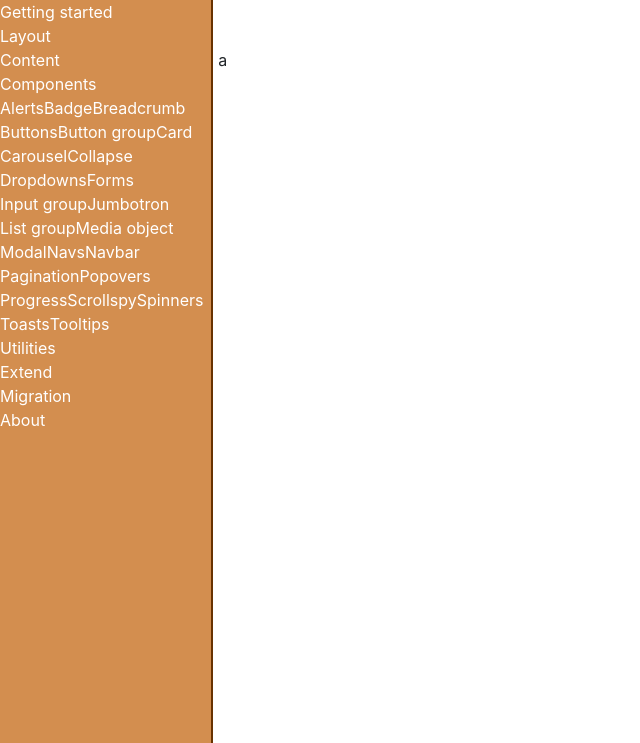
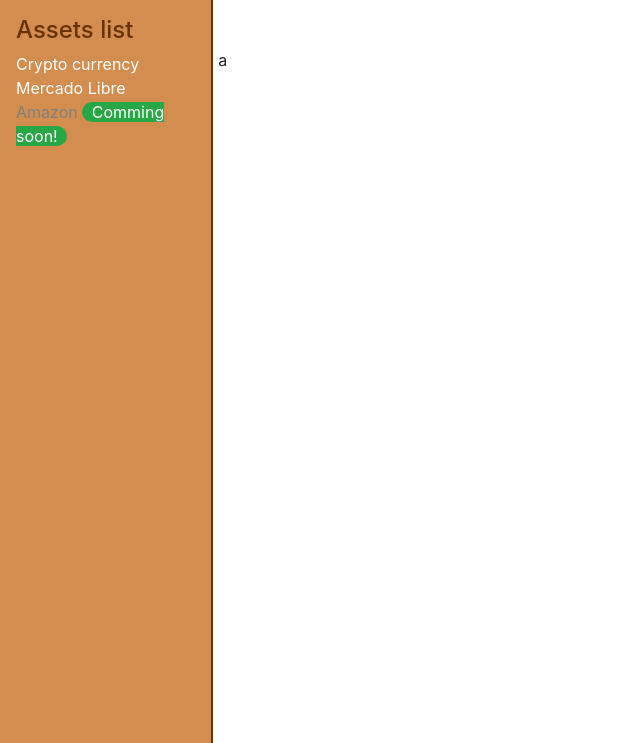
Before and after one commit to gonza56d/hitmeapp, a Django app: page / in a window 1280 px wide. Shown: the part 58-801 px from the top of the page, without its empty margins (0-640 px from the left). Run offline with Django 3.2, Linux system fonts and the light colour scheme; the visitor is signed in with stand-in values (Sample User, id 1); parts of the project's set-up code (start-up, migrations or seed data) failed here and were passed over; some libraries are stand-ins or nearby versions.

Commit message:
sidebar content

```diff
--- a/hitmeapp/templates/sidebar.html
+++ b/hitmeapp/templates/sidebar.html
@@ -1,3 +1,5 @@
+{% load i18n %}
+
 <div class="col-md-3 col-xl-2 bd-sidebar app-sidebar">
 
     <button class="btn bd-search-docs-toggle d-md-none p-0 float-right collapsed" type="button" data-toggle="collapse"
@@ -12,129 +14,28 @@
     </button>
 
     <div class="d-md-block row collapse" id="bd-docs-nav">
-        <nav class="bd-links" aria-label="Main navigation">
+        <nav class="bd-links px-md-3 py-md-3" aria-label="Main navigation">
+
+            <h4>{% translate 'Assets list' %}</h4>
 
             <div class="bd-toc-item">
                 <a class="bd-toc-link" href="/docs/4.6/getting-started/introduction/">
-                    Getting started
+                    Crypto currency
                 </a>
             </div>
 
             <div class="bd-toc-item">
                 <a class="bd-toc-link" href="/docs/4.6/layout/overview/">
-                    Layout
+                    Mercado Libre
                 </a>
             </div>
 
             <div class="bd-toc-item">
-                <a class="bd-toc-link" href="/docs/4.6/content/reboot/">
-                    Content
-                </a>
+                <span class="bd-toc-link disabled" href="#" style="color: grey">
+                    Amazon <span class="badge-pill badge-success">{% translate 'Comming soon!' %}</span>
+                </span>
             </div>
 
-            <div class="bd-toc-item active">
-                <a class="bd-toc-link" href="/docs/4.6/components/alerts/">
-                    Components
-                </a>
-                <ul class="nav bd-sidenav">
-                    <li class="active bd-sidenav-active">
-                        <a href="/docs/4.6/components/alerts/">Alerts</a>
-                    </li>
-                    <li>
-                        <a href="/docs/4.6/components/badge/">Badge</a>
-                    </li>
-                    <li>
-                        <a href="/docs/4.6/components/breadcrumb/">Breadcrumb</a>
-                    </li>
-                    <li>
-                        <a href="/docs/4.6/components/buttons/">Buttons</a>
-                    </li>
-                    <li>
-                        <a href="/docs/4.6/components/button-group/">Button group</a>
-                    </li>
-                    <li>
-                        <a href="/docs/4.6/components/card/">Card</a>
-                    </li>
-                    <li>
-                        <a href="/docs/4.6/components/carousel/">Carousel</a>
-                    </li>
-                    <li>
-                        <a href="/docs/4.6/components/collapse/">Collapse</a>
-                    </li>
-                    <li>
-                        <a href="/docs/4.6/components/dropdowns/">Dropdowns</a>
-                    </li>
-                    <li>
-                        <a href="/docs/4.6/components/forms/">Forms</a>
-                    </li>
-                    <li>
-                        <a href="/docs/4.6/components/input-group/">Input group</a>
-                    </li>
-                    <li>
-                        <a href="/docs/4.6/components/jumbotron/">Jumbotron</a>
-                    </li>
-                    <li>
-                        <a href="/docs/4.6/components/list-group/">List group</a>
-                    </li>
-                    <li>
-                        <a href="/docs/4.6/components/media-object/">Media object</a>
-                    </li>
-                    <li>
-                        <a href="/docs/4.6/components/modal/">Modal</a>
-                    </li>
-                    <li>
-                        <a href="/docs/4.6/components/navs/">Navs</a>
-                    </li>
-                    <li>
-                        <a href="/docs/4.6/components/navbar/">Navbar</a>
-                    </li>
-                    <li>
-                        <a href="/docs/4.6/components/pagination/">Pagination</a>
-                    </li>
-                    <li>
-                        <a href="/docs/4.6/components/popovers/">Popovers</a>
-                    </li>
-                    <li>
-                        <a href="/docs/4.6/components/progress/">Progress</a>
-                    </li>
-                    <li>
-                        <a href="/docs/4.6/components/scrollspy/">Scrollspy</a>
-                    </li>
-                    <li>
-                        <a href="/docs/4.6/components/spinners/">Spinners</a>
-                    </li>
-                    <li>
-                        <a href="/docs/4.6/components/toasts/">Toasts</a>
-                    </li>
-                    <li>
-                        <a href="/docs/4.6/components/tooltips/">Tooltips</a>
-                    </li>
-                </ul>
-            </div>
-
-            <div class="bd-toc-item">
-                <a class="bd-toc-link" href="/docs/4.6/utilities/borders/">
-                    Utilities
-                </a>
-            </div>
-
-            <div class="bd-toc-item">
-                <a class="bd-toc-link" href="/docs/4.6/extend/approach/">
-                    Extend
-                </a>
-            </div>
-
-            <div class="bd-toc-item">
-                <a class="bd-toc-link" href="/docs/4.6/migration/">
-                    Migration
-                </a>
-            </div>
-
-            <div class="bd-toc-item">
-                <a class="bd-toc-link" href="/docs/4.6/about/overview/">
-                    About
-                </a>
-            </div>
         </nav>
     </div>
 
```
